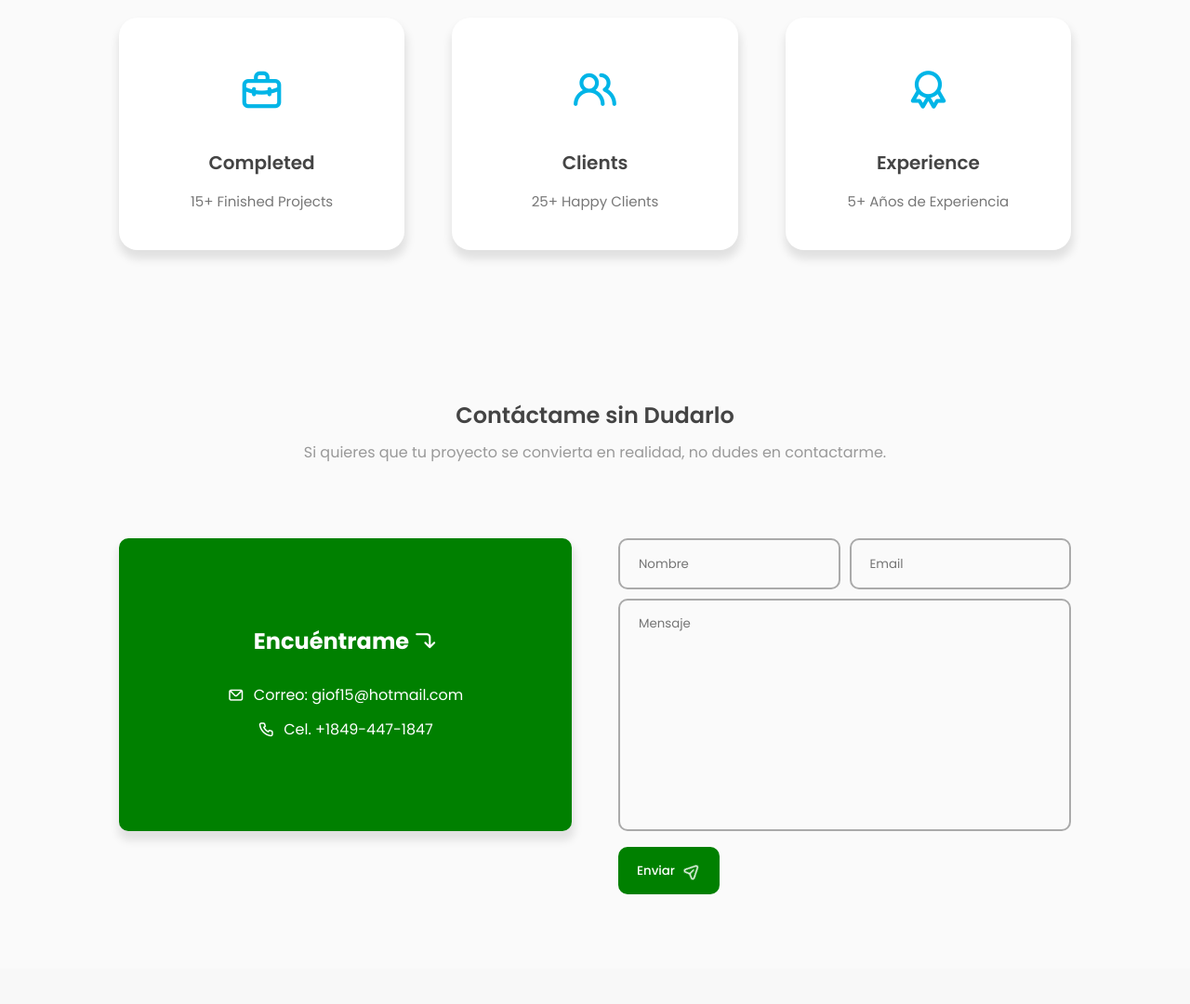
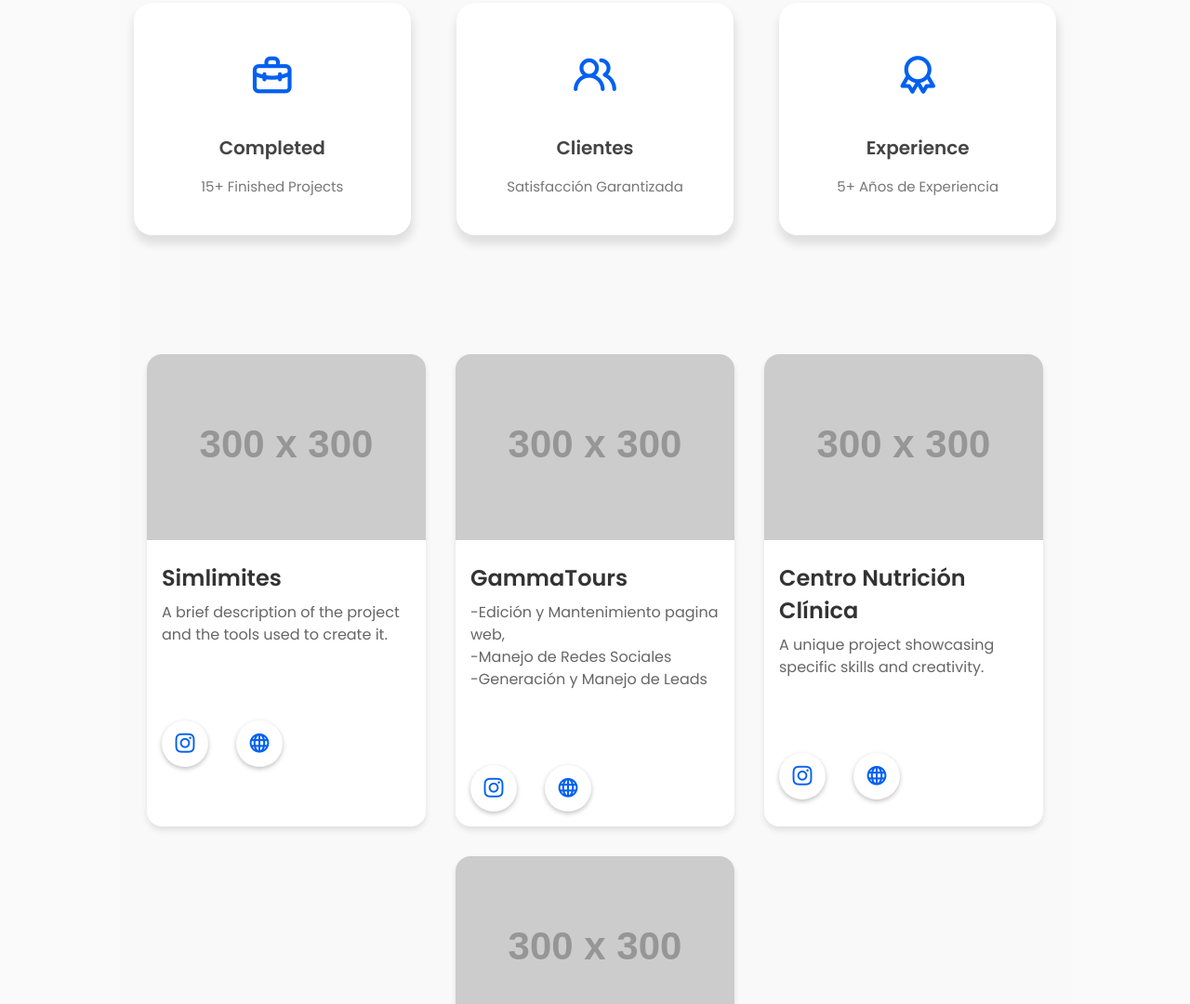
Before and after one commit to giofernandezrd/Portafolio, a plain HTML site: page index.html in a window 1280 px wide. Shown: the part 1720-2800 px from the top of the page at 93% size. Drawn offline with nearby package versions, Linux system fonts and the light colour scheme; placeholder pictures from the web are drawn by us.

Commit message:
Super UPdate

```diff
--- a/index.html
+++ b/index.html
@@ -69,9 +69,12 @@
                 <button class="btn" onclick="window.open('./images/resume-e.pdf')" >English CV <i class="uil uil-file-alt"></i></button>
             </div>
             <div class="social_icons">
-                <div class="icon"><i class="uil uil-instagram"></i></div>
-                <div class="icon"><i class="uil uil-linkedin-alt"></i></div>
-                <div class="icon"><i class="uil uil-github-alt"></i></div>
+                <a class="icon" target="_blank" href="https://www.instagram.com/giofernandezrd/"><i class="uil uil-instagram"></i></a>
+
+                <a class="icon" target="_blank" href="https://www.linkedin.com/in/giovanny-fernandez/"><i class="uil uil-linkedin-alt"></i></a>
+
+                <a class="icon" target="_blank" href="https://github.com/giofernandezrd"><i class="uil uil-github-alt"></i></a>
+
             </div>
           </div>
           <div class="featured-image">
@@ -150,8 +153,8 @@
             </div>
             <div class="project-box">
                 <i class="uil uil-users-alt"></i>
-                <h3>Clients</h3>
-                <label>25+ Happy Clients</label>
+                <h3>Clientes</h3>
+                <label>Satisfacción Garantizada</label>
             </div>
             <div class="project-box">
                 <i class="uil uil-award"></i>
@@ -160,6 +163,72 @@
             </div>
           </div>
        </section>
+
+       <!---------Seccion para proyectos--------->
+       <section id="projects">
+        <div class="projects-container">
+          <!-- Proyecto 1 -->
+          <div class="project-card">
+            <img src="https://via.placeholder.com/300" alt="Project 1" class="project-img">
+            <div class="project-info">
+              <h3 class="project-title">Simlimites</h3>
+              <p class="project-description">A brief description of the project and the tools used to create it.</p>
+              <div class="social_icons">
+                <a class="icon" target="_blank" href="https://www.instagram.com/giofernandezrd/"><i class="uil uil-instagram"></i></a>
+
+                <a class="icon" target="_blank" href="https://gammatours.do/"><i class="uil uil-globe"></i></a>
+
+            </div>
+            </div>
+          </div>
+
+          <!-- Proyecto 2 -->
+          <div class="project-card">
+            <img src="https://via.placeholder.com/300" alt="Project 2" class="project-img">
+            <div class="project-info">
+              <h3 class="project-title">GammaTours</h3>
+              <p class="project-description">-Edición y Mantenimiento pagina web,</br> -Manejo de Redes Sociales</br>-Generación y Manejo de Leads</p>
+              <div class="social_icons">
+                <a class="icon" target="_blank" href="https://www.instagram.com/gammatours/"><i class="uil uil-instagram"></i></a>
+
+                <a class="icon" target="_blank" href="https://gammatours.do/"><i class="uil uil-globe"></i></a>
+
+            </div>
+            </div>
+          </div>
+
+          <!-- Proyecto 3 -->
+          <div class="project-card">
+            <img src="https://via.placeholder.com/300" alt="Project 3" class="project-img">
+            <div class="project-info">
+              <h3 class="project-title">Centro Nutrición Clínica</h3>
+              <p class="project-description">A unique project showcasing specific skills and creativity.</p>
+              <div class="social_icons">
+                <a class="icon" target="_blank" href="https://www.instagram.com/giofernandezrd/"><i class="uil uil-instagram"></i></a>
+
+                <a class="icon" target="_blank" href="https://www.linkedin.com/in/giovanny-fernandez/"><i class="uil uil-globe"></i></a>
+
+            </div>
+            </div>
+          </div>
+
+          <!-- Proyecto 4 -->
+          <div class="project-card">
+            <img src="https://via.placeholder.com/300" alt="Project 4" class="project-img">
+            <div class="project-info">
+              <h3 class="project-title">Mix360</h3>
+              <p class="project-description">A final project that highlights professional experience and tools.</p>
+              <div class="social_icons">
+                <a class="icon" target="_blank" href="https://www.instagram.com/giofernandezrd/"><i class="uil uil-instagram"></i></a>
+
+                <a class="icon" target="_blank" href="https://www.linkedin.com/in/giovanny-fernandez/"><i class="uil uil-globe"></i></a>
+
+            </div>
+            </div>
+          </div>
+        </div>
+      </section>
+
 
        <!-- -------------- CONTACT BOX ---------------- -->
 
@@ -194,7 +263,6 @@
        </section>
 
     </main>
-
 
     <!-- --------------- FOOTER --------------- -->
     <footer>
--- a/main.js
+++ b/main.js
@@ -33,7 +33,7 @@ function headerShadow() {
 
 /* ----- TYPING EFFECT ----- */
 var typingEffect = new Typed(".typedText",{
-  strings : ["Designer","Youtuber","Developer"],
+  strings : ["Diseñador","Gerencia de Proyectos","Developer"],
   loop : true,
   typeSpeed : 100,
   backSpeed : 80,
--- a/style.css
+++ b/style.css
@@ -210,6 +210,7 @@ nav{
     border-radius: 50%;
     box-shadow: 0px 2px 5px 0px rgba(0, 0, 0, 0.25);
     cursor: pointer;
+    color: #0060F0;
 }
 .icon:hover{
     color: var(--first-color);
@@ -371,7 +372,7 @@ h3{
 }
 .project-box>i{
     font-size: 50px;
-    color: #00B5E7;
+    color: #0060F0;
     margin-bottom: 25px;
 }
 .project-box label{
@@ -617,3 +618,109 @@ footer{
         width: 100%;
     }
 }
+
+/*Seccion de prueba*/
+
+/* SECCIÓN DE PROYECTOS */
+#projects {
+    padding: 4rem 1rem;
+    background-color: #f9f9f9;
+    text-align: center;
+  }
+
+  #projects .title {
+    font-size: 2.5rem;
+    margin-bottom: 2rem;
+    color: #008000;
+  }
+
+  .projects-container {
+    display: flex;
+    flex-wrap: wrap;
+    justify-content: center;
+    gap: 2rem;
+  }
+
+  /* TARJETA DEL PROYECTO */
+  .project-card {
+    background-color: white;
+    border-radius: 1rem;
+    box-shadow: 0 4px 6px rgba(0, 0, 0, 0.1);
+    overflow: hidden;
+    width: 300px;
+    transition: transform 0.3s, box-shadow 0.3s;
+  }
+
+  .project-card:hover {
+    transform: translateY(-10px);
+    box-shadow: 0 8px 15px rgba(0, 0, 0, 0.2);
+  }
+
+  /* IMAGEN DEL PROYECTO */
+  .project-img {
+    width: 100%;
+    height: 200px;
+    object-fit: cover;
+    transition: opacity 0.3s;
+  }
+
+  .project-card:hover .project-img {
+    opacity: 0.8;
+  }
+
+  /* INFORMACIÓN DEL PROYECTO */
+  .project-info {
+    padding: 1rem;
+    text-align: left;
+  }
+
+  .project-title {
+    font-size: 1.5rem;
+    color: #333;
+    margin-bottom: 0.5rem;
+  }
+
+  .project-description {
+    font-size: 1rem;
+    color: #666;
+    line-height: 1.5;
+    margin-bottom: 1rem;
+  }
+
+  /* ENLACES DE PROYECTO */
+  .project-links {
+    display: flex;
+    justify-content: space-between;
+    align-items: center;
+  }
+
+  .project-links a {
+    text-decoration: none;
+    font-size: 1rem;
+    font-weight: bold;
+    color: #008000;
+    transition: color 0.3s;
+  }
+
+  /* ESTILOS PARA LOS ÍCONOS */
+  .social-icon img {
+    width: 24px;
+    height: 24px;
+    transition: transform 0.3s;
+  }
+
+  .social-icon:hover img {
+    transform: scale(1.2);
+  }
+
+  .web-icon {
+    background: #008000;
+    color: white;
+    padding: 0.5rem 1rem;
+    border-radius: 1rem;
+    transition: background 0.3s;
+  }
+
+  .web-icon:hover {
+    background: #004d00;
+  }
```
